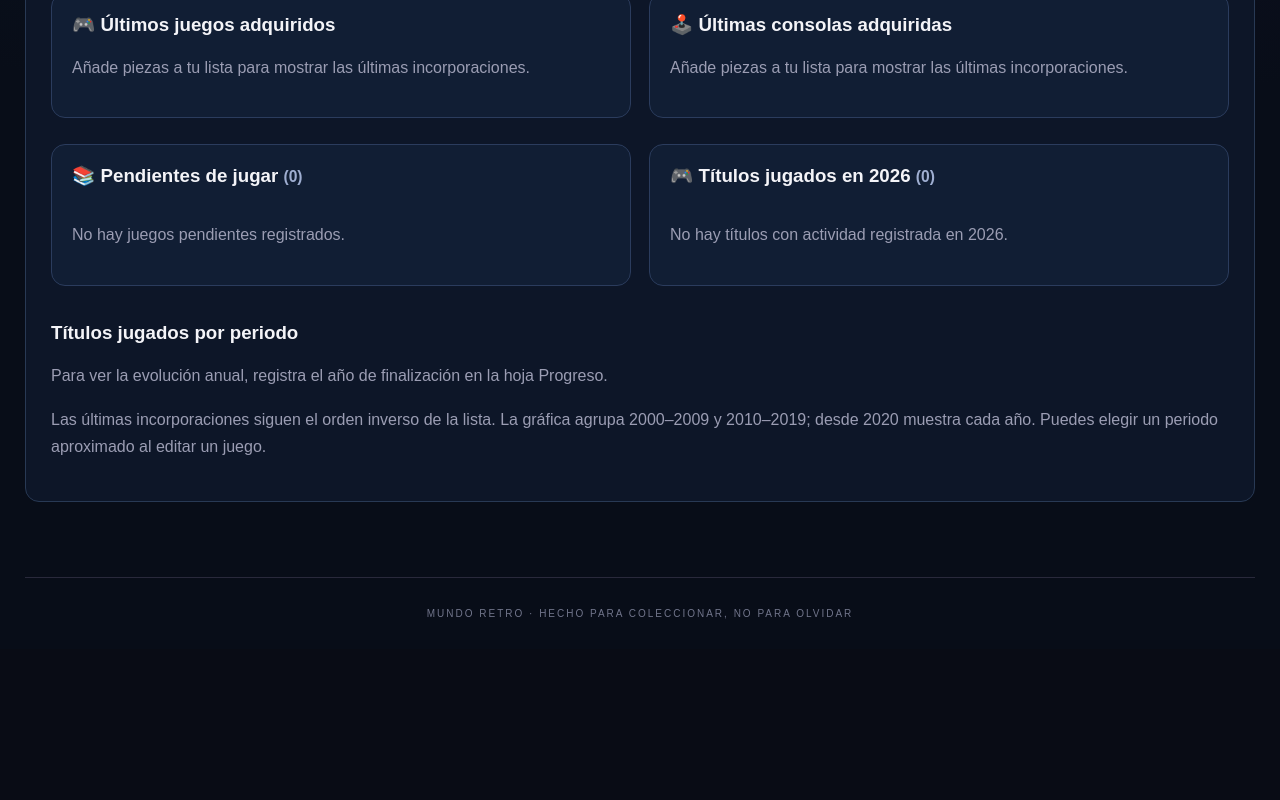
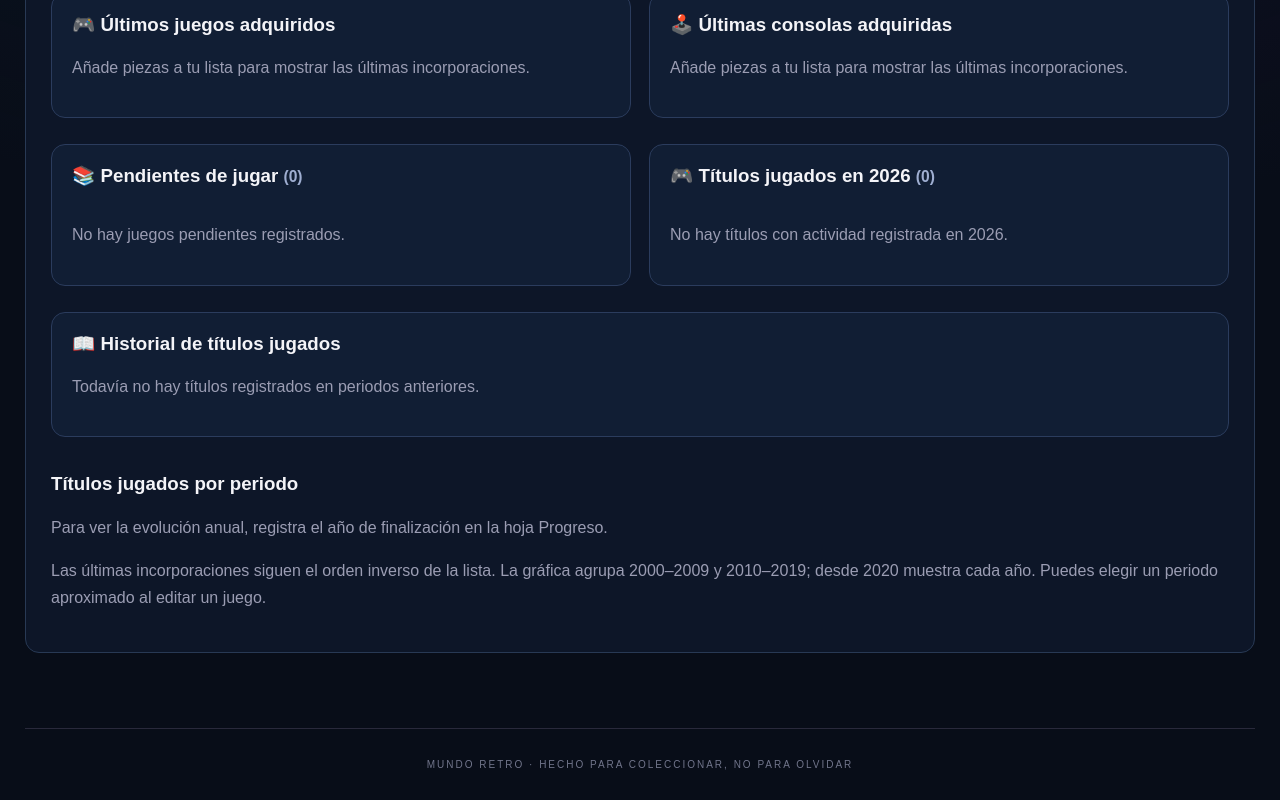
Before and after one commit to vash95/MundoRetro, a Next.js app: page / in a window 1280 px wide. Shown: the part 845-1645 px from the top of the page. Before the commit the page ends 1494 px from the top, so only its background shows below. Built offline with nearby package versions, Linux system fonts and the light colour scheme.

Commit message:
Add expandable history of played titles to dashboard

```diff
--- a/app/ui.tsx
+++ b/app/ui.tsx
@@ -59,6 +59,7 @@ export default function Catalog({data:initialData}:{data:Data}){
    <div className="dashboard-columns"><AcquisitionCarousel title="🎮 Últimos juegos adquiridos" items={recentGames} kind="games" onSelect={setSelected}/><AcquisitionCarousel title="🕹️ Últimas consolas adquiridas" items={recentConsoles} kind="consoles" onSelect={setSelected}/></div>
    <div className="dashboard-columns"><section className="dashboard-panel"><h3>📚 Pendientes de jugar <small>({pending.length})</small></h3><div className="dashboard-list">{pending.length?pending.map((x,i)=><button key={(x.ID||x.Juego)+i} className="dashboard-entry" onClick={()=>setSelected(x)}><span>{x.Juego}</span><small>{x.Plataforma}</small></button>):<p className="muted">No hay juegos pendientes registrados.</p>}</div></section>
    <section className="dashboard-panel"><h3>🎮 Títulos jugados en {currentYear} <small>({playedThisYear.length})</small></h3><div className="dashboard-list">{playedThisYear.length?playedThisYear.map((x,i)=><button key={(x.ID||x.Juego)+i} className="dashboard-entry" onClick={()=>setSelected(x)}><span>{x.Juego}</span><small>{x.Plataforma}</small></button>):<p className="muted">No hay títulos con actividad registrada en {currentYear}.</p>}</div></section></div>
+   <section className="dashboard-panel"><h3>📖 Historial de títulos jugados</h3>{[...playedByYear.entries()].filter(([period])=>period!==String(currentYear)).sort(([a],[b])=>parseInt(b)-parseInt(a)).map(([period,games])=><details key={period}><summary>{period} · {games.length} títulos</summary><div className="dashboard-list">{games.map(game=><button key={game.ID} className="dashboard-entry" onClick={()=>setSelected(game)}><span>{game.Juego}</span><small>{game.Plataforma}</small></button>)}</div></details>)}{![...playedByYear.keys()].some(period=>period!==String(currentYear))&&<p className="muted">Todavía no hay títulos registrados en periodos anteriores.</p>}</section>
    <h3>Títulos jugados por periodo</h3>{years.length?years.map(([year,count])=><div className="chartline" key={year}><span>{year}</span><div><i style={{width:Math.max(4,100*count/Math.max(...years.map(([,n])=>n)))+'%'}}/></div><b>{count}</b></div>):<p className="muted">Para ver la evolución anual, registra el año de finalización en la hoja Progreso.</p>}<p className="muted">Las últimas incorporaciones siguen el orden inverso de la lista. La gráfica agrupa 2000–2009 y 2010–2019; desde 2020 muestra cada año. Puedes elegir un periodo aproximado al editar un juego.</p></section>}
  {tab!=='dashboard'&&<section className="toolbar"><input aria-label="Buscar en colección" value={query} onChange={e=>setQuery(e.target.value)} placeholder="⌕  Buscar en la colección..."/><select aria-label="Plataforma o fabricante" value={platform} onChange={e=>setPlatform(e.target.value)}>{platforms.map(p=><option key={p}>{p}</option>)}</select><select aria-label="Estado de juego" value={status} onChange={e=>setStatus(e.target.value)}>{['Todos',...new Set(items.map(x=>x.Estado).filter(Boolean))].map(p=><option key={p}>{p}</option>)}</select><select aria-label="Posesión" value={ownership} onChange={e=>setOwnership(e.target.value)}>{['Todos','Tengo','No tengo'].map(p=><option key={p}>{p}</option>)}</select><select aria-label="Época" value={era} onChange={e=>setEra(e.target.value)}>{['Todas','Retro','Moderno'].map(p=><option key={p}>{p}</option>)}</select></section>}
   {tab==='arcade'&&<section className="dashboard-panel"><h2>Mi zona arcade</h2><p>Mis recreativas y mi pinball: fotografías, modelos, años y recuerdos.</p>{isAdmin&&<button className="edit-link" onClick={()=>openEditor(null)}>＋ Añadir recreativa o pinball</button>}<p className="muted">En Tipo selecciona Recreativa o Pinball. También puedes editar una pieza existente para incluirla aquí.</p></section>}
@@ -91,7 +92,7 @@ function AcquisitionCarousel({title,items,kind,onSelect}:{title:string;items:Ite
  const [index,setIndex]=useState(0);
  useEffect(()=>{if(items.length<2)return;const timer=setInterval(()=>setIndex(i=>(i+1)%items.length),6000);return ()=>clearInterval(timer)},[items.length]);
  const item=items[index%Math.max(1,items.length)];
- return <section className="dashboard-panel"><h3>{title}</h3>{item?<><div className="featured" onClick={()=>onSelect(item)} role="button" tabIndex={0} onKeyDown={e=>{if(e.key==='Enter')onSelect(item)}}><Gallery item={item} kind={kind}/><div><strong>{item.Juego||item.Nombre}</strong><p>{item.Plataforma||item.Fabricante}</p><small>Última incorporación{item['Fecha compra']?' · Compra: '+item['Fecha compra']:''}</small></div></div><div className="carousel-navigation"><button onClick={()=>setIndex(i=>(i+items.length-1)%items.length)} aria-label="Anterior">‹</button><span>{index+1} / {items.length}</span><button onClick={()=>setIndex(i=>(i+1)%items.length)} aria-label="Siguiente">›</button></div></>:<p className="muted">Añade piezas a tu lista para mostrar las últimas incorporaciones.</p>}</section>
+ return <section className="dashboard-panel"><h3>{title}</h3>{item?<><div className="featured" onClick={()=>onSelect(item)} role="button" tabIndex={0} onKeyDown={e=>{if(e.key==='Enter')onSelect(item)}}><Gallery item={item} kind={kind}/><div><strong>{item.Juego||item.Nombre}</strong><p>{item.Plataforma||item.Fabricante}</p><small>Última incorporación{item['Fecha compra']?' · Compra: '+item['Fecha compra']:''}</small></div></div><div className="carousel-navigation"><button onClick={()=>setIndex(i=>(i+items.length-1)%items.length)} aria-label="Anterior">‹</button><span>{index%Math.max(1,items.length)+1} / {items.length}</span><button onClick={()=>setIndex(i=>(i+1)%items.length)} aria-label="Siguiente">›</button></div></>:<p className="muted">Añade piezas a tu lista para mostrar las últimas incorporaciones.</p>}</section>
 }
 
 
```
